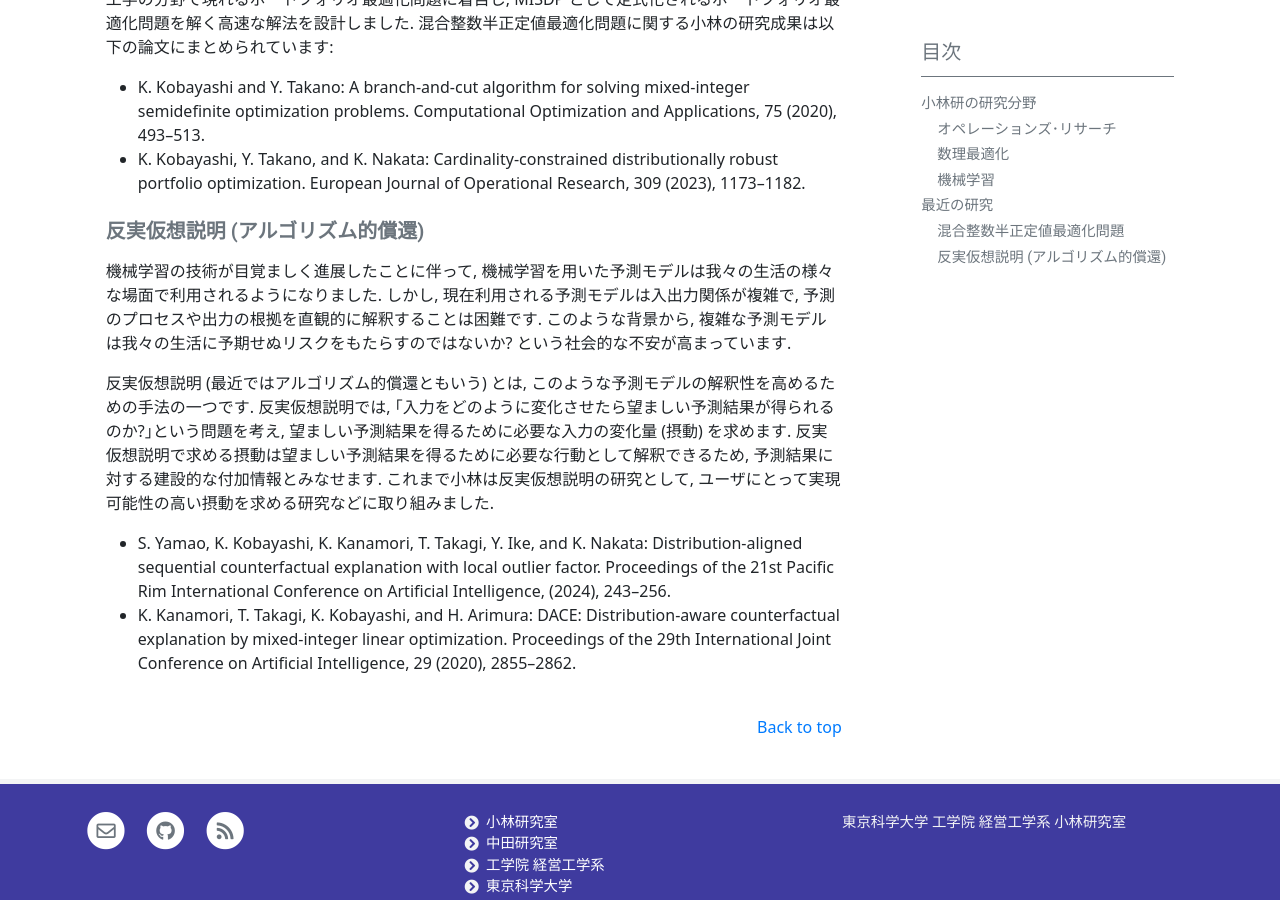
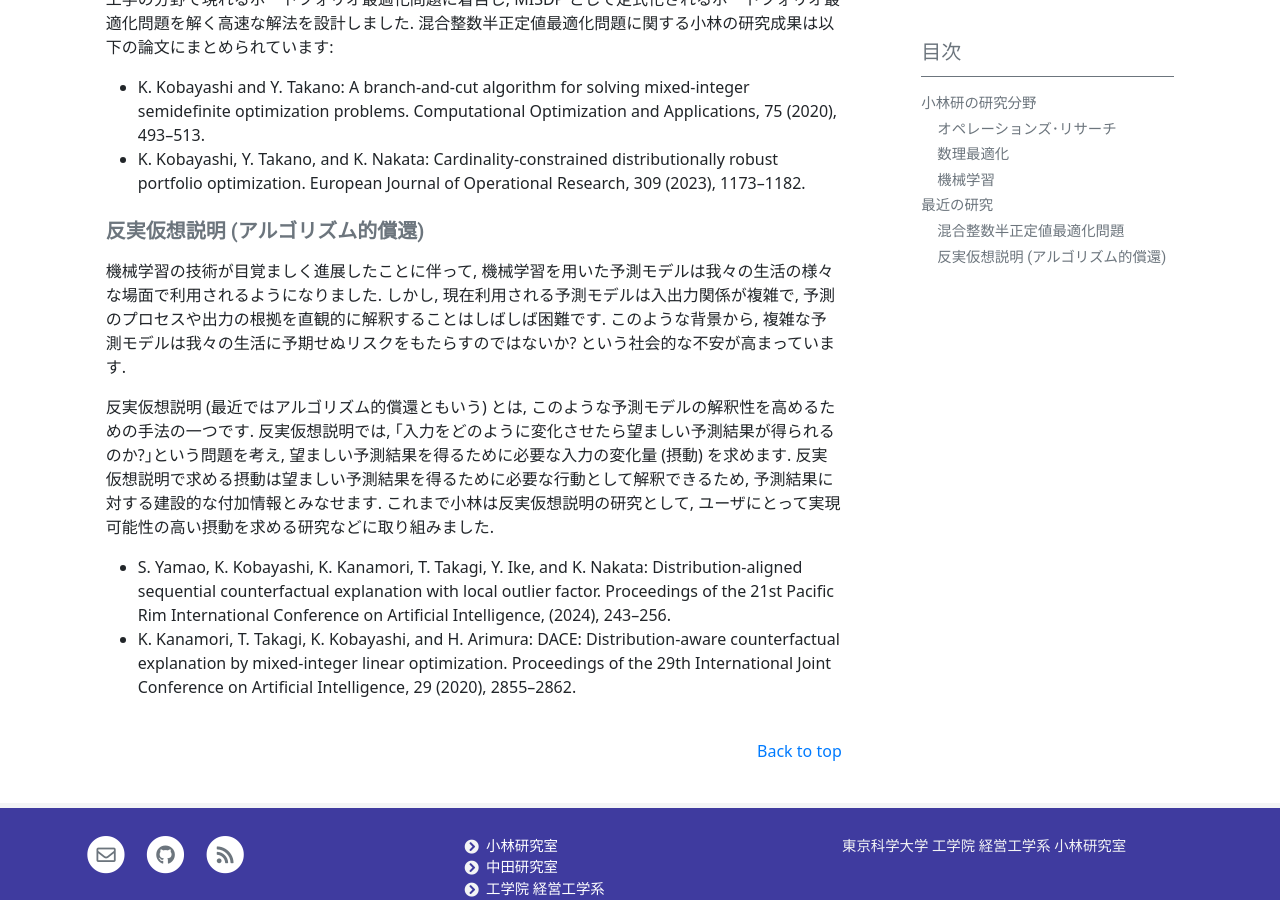
Before and after one commit to isct-koba-lab/isct-koba-lab.github.io, a Jekyll site: the page built from pages/research.md, in a window 1280 px wide and 900 px high, scrolled down 1243 px. Built offline with Jekyll 4.4.1, drawn with Linux system fonts in a browser that asks for light colours.

Commit message:
add research

```diff
--- a/pages/research.md
+++ b/pages/research.md
@@ -39,7 +39,7 @@ toc: true
 
 ### 反実仮想説明 (アルゴリズム的償還)
 
-機械学習の技術が目覚ましく進展したことに伴って, 機械学習を用いた予測モデルは我々の生活の様々な場面で利用されるようになりました. しかし, 現在利用される予測モデルは入出力関係が複雑で, 予測のプロセスや出力の根拠を直観的に解釈することは困難です. このような背景から, 複雑な予測モデルは我々の生活に予期せぬリスクをもたらすのではないか? という社会的な不安が高まっています.
+機械学習の技術が目覚ましく進展したことに伴って, 機械学習を用いた予測モデルは我々の生活の様々な場面で利用されるようになりました. しかし, 現在利用される予測モデルは入出力関係が複雑で, 予測のプロセスや出力の根拠を直観的に解釈することはしばしば困難です. このような背景から, 複雑な予測モデルは我々の生活に予期せぬリスクをもたらすのではないか? という社会的な不安が高まっています.
 
 反実仮想説明 (最近ではアルゴリズム的償還ともいう) とは, このような予測モデルの解釈性を高めるための手法の一つです.
 反実仮想説明では, ｢入力をどのように変化させたら望ましい予測結果が得られるのか?｣という問題を考え, 望ましい予測結果を得るために必要な入力の変化量 (摂動) を求めます. 反実仮想説明で求める摂動は望ましい予測結果を得るために必要な行動として解釈できるため, 予測結果に対する建設的な付加情報とみなせます.  これまで小林は反実仮想説明の研究として, ユーザにとって実現可能性の高い摂動を求める研究などに取り組みました.
```
